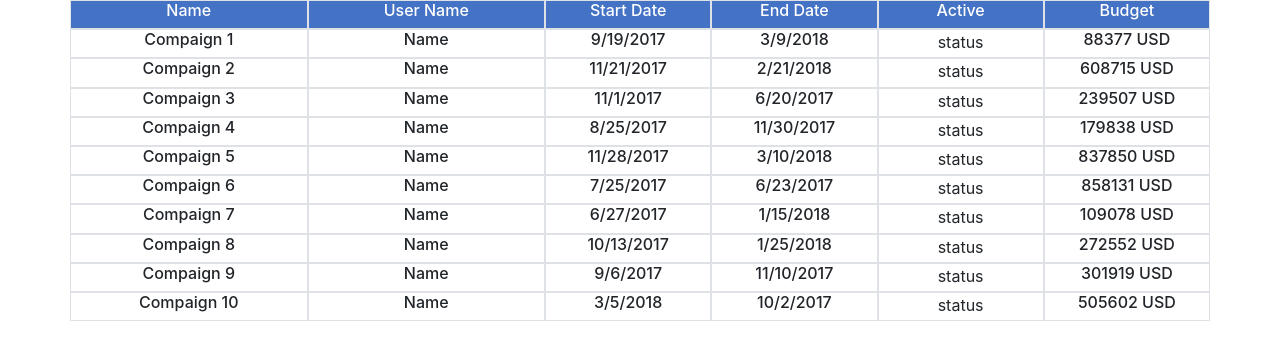
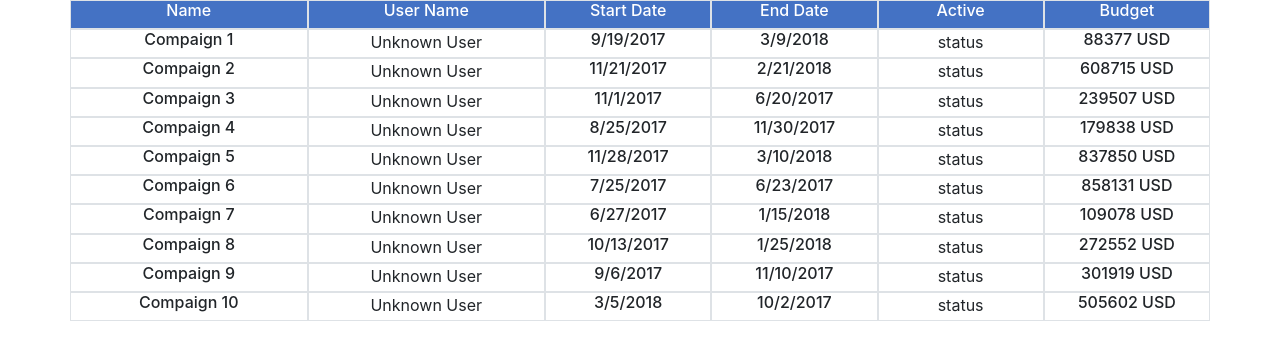
Before and after one commit to AS2000/table, a React (Create React App) app: page / in a window 1280 px wide. Shown: the top 360 px of the page. Built offline with nearby package versions, Linux system fonts and the light colour scheme; no server answers.

Commit message:
fixed row height and width

```diff
--- a/src/components/Table/Table.js
+++ b/src/components/Table/Table.js
@@ -1,12 +1,11 @@
 import * as React from 'react';
-import { useSelector } from 'react-redux';
 import { Container } from 'reactstrap';
 
 import TableRow from '../TableRow/TableRow';
 import { compaigns} from '../../mock/mock';
 
 const Table = () => {
-    const users = useSelector(state => state.users);
+
 
     const renderTableHeader = () => (
              <TableRow isHeader />
--- a/src/components/TableRow/TableRow.js
+++ b/src/components/TableRow/TableRow.js
@@ -1,4 +1,5 @@
 import * as React from 'react';
+import { useSelector } from 'react-redux';
 import { Row, Col } from 'reactstrap';
 
 import './TableRow.css';
@@ -7,6 +8,8 @@ const TableRow = ({
     isHeader,
     data = [],
 }) => {
+    const users = useSelector(state => state.users);
+
     const renderHeaderTitle = (text) => (
         <div className="table-title">
             <h6>
@@ -15,9 +18,19 @@ const TableRow = ({
         </div>
     );
 
+    const renderName = (nameId) => {
+        const userName = users && users.find((el) => el.id === nameId);
+
+        return (
+            userName
+                ? userName.name
+                : <div>Unknown User</div>
+        )
+    };
+
     const renderLeftCols = () => (
-        <Row>
-            <Col className="border" style={isHeader && {backgroundColor: '#4472c4'}}>
+        <Row style={{ height: '100%' }}>
+            <Col className="border" style={ isHeader && {backgroundColor: '#4472c4'}}>
                 {
                     isHeader
                         ? renderHeaderTitle('Name')
@@ -28,36 +41,36 @@ const TableRow = ({
                 {
                     isHeader
                         ? renderHeaderTitle('User Name')
-                        : <h6>{ `Name` }</h6>
+                        : renderName(data.userId)
                 }
             </Col>
         </Row>
     );
 
     const renderRightCols = () => (
-        <Row>
-            <Col className="border" style={isHeader && {backgroundColor: '#4472c4'}}>
+        <Row style={{ height: '100%' }}>
+            <Col xs="3" className="border" style={isHeader && {backgroundColor: '#4472c4'}}>
                 {
                     isHeader
                         ? renderHeaderTitle('Start Date')
                         : <h6>{ data.startDate }</h6>
                 }
             </Col>
-            <Col className="border" style={isHeader && {backgroundColor: '#4472c4'}}>
-            {
-                    isHeader
-                        ? renderHeaderTitle('End Date')
-                        : <h6>{ data.endDate }</h6>
-            }
+            <Col xs="3" className="border" style={isHeader && {backgroundColor: '#4472c4'}}>
+                {
+                        isHeader
+                            ? renderHeaderTitle('End Date')
+                            : <h6>{ data.endDate }</h6>
+                }
             </Col>
-            <Col className="border" style={isHeader && {backgroundColor: '#4472c4'}}>
+            <Col xs="3" className="border" style={isHeader && {backgroundColor: '#4472c4'}}>
                 {
                     isHeader
                         ? renderHeaderTitle('Active')
                         : <div>status</div>
                 }
             </Col>
-            <Col className="border" style={isHeader && {backgroundColor: '#4472c4'}}>
+            <Col xs="3" className="border" style={isHeader && {backgroundColor: '#4472c4'}}>
                 {
                     isHeader
                         ? renderHeaderTitle('Budget')
@@ -75,6 +88,7 @@ const TableRow = ({
             <Col xs="7">
                 { renderRightCols() }
             </Col>
+            <div className="w-100"></div>
         </Row>
     );
 };
```
Also changed, not shown: 1 other file (tests, documents, lock files or other folders).
